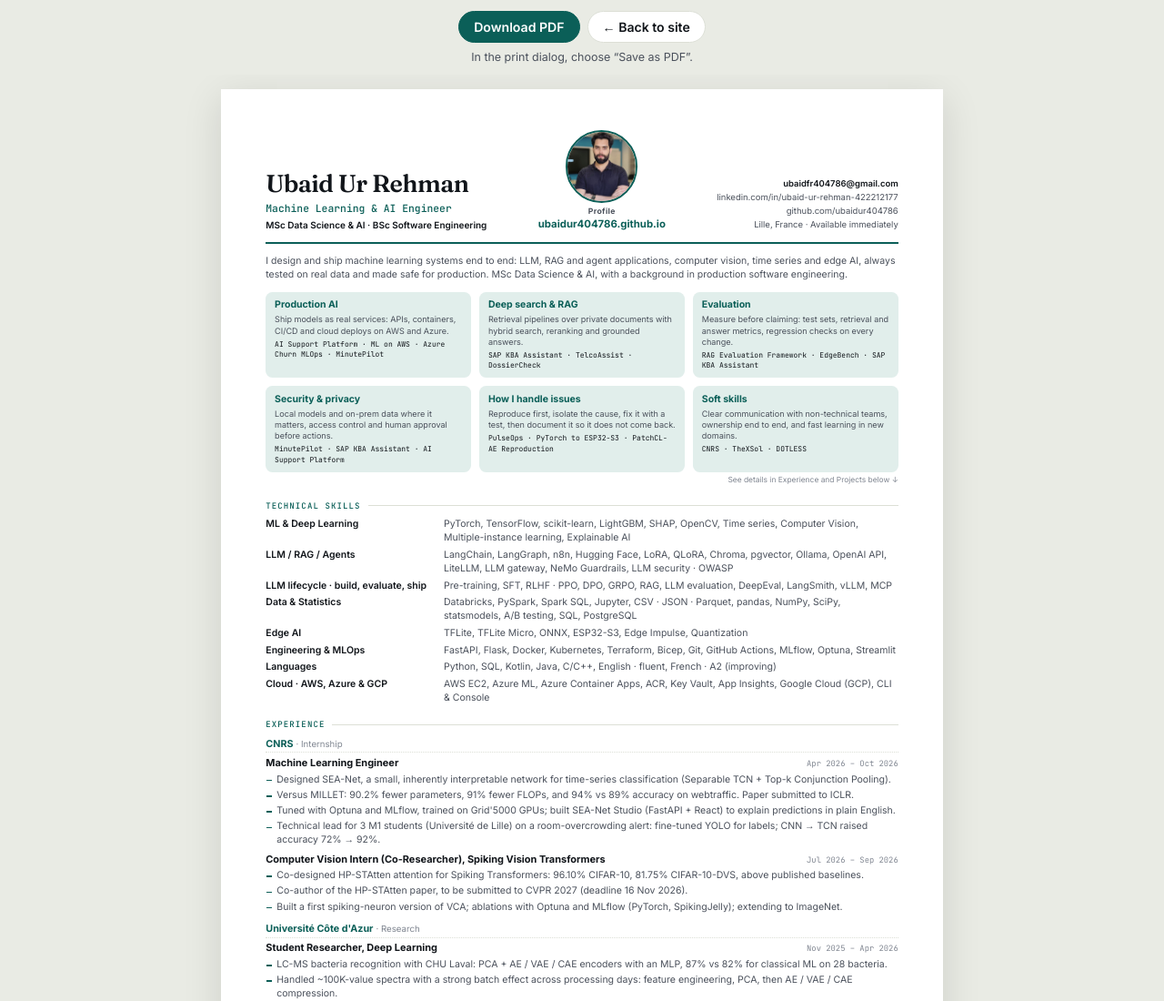
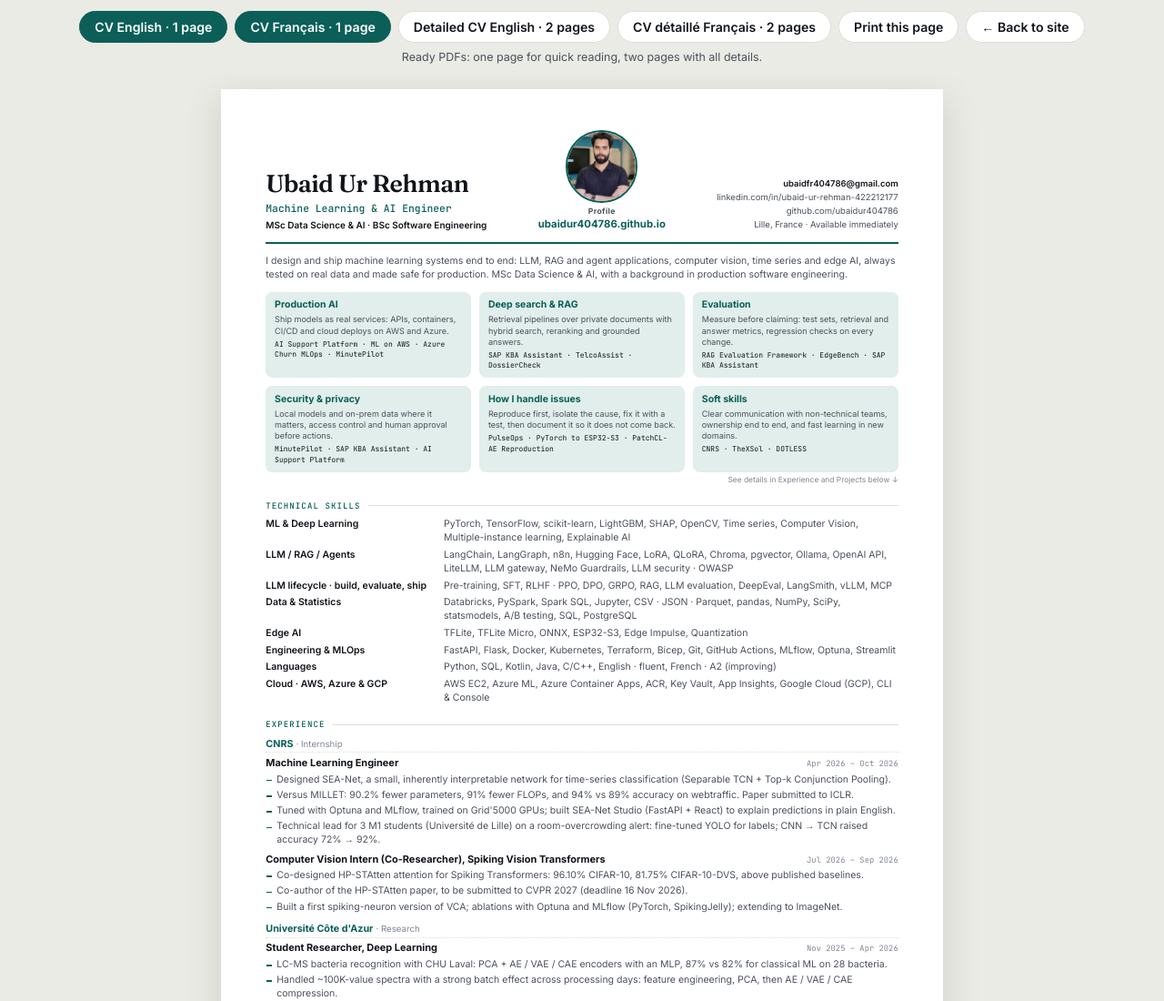
Before and after one commit to ubaidur404786/ubaidur404786.github.io, a plain HTML site: page cv.html in a window 1280 px wide. Shown: the top 1100 px of the page at 91% size. Drawn offline with Linux system fonts and the light colour scheme.

Commit message:
Add downloadable CVs (EN/FR, 1 and 2 pages)

```diff
--- a/cv.html
+++ b/cv.html
@@ -84,9 +84,13 @@ li b,.entry p b{color:var(--text);font-weight:600}
 </head>
 <body>
 <div class="bar">
-  <button class="dl" id="dl">Download PDF</button>
+  <a class="dl" href="cv/Ubaid_Ur_Rehman_CV_EN_1page.pdf" download>CV English · 1 page</a>
+  <a class="dl" href="cv/Ubaid_Ur_Rehman_CV_FR_1page.pdf" download>CV Français · 1 page</a>
+  <a href="cv/Ubaid_Ur_Rehman_CV_EN_2pages.pdf" download>Detailed CV English · 2 pages</a>
+  <a href="cv/Ubaid_Ur_Rehman_CV_FR_2pages.pdf" download>CV détaillé Français · 2 pages</a>
+  <button id="dl">Print this page</button>
   <a href="./">← Back to site</a>
-  <small>In the print dialog, choose “Save as PDF”.</small>
+  <small>Ready PDFs: one page for quick reading, two pages with all details.</small>
 </div>
 <div class="wrapx"><div class="sheet" id="cv"><div class="page"><p style="color:#7f8590">Loading…</p></div></div></div>
 
```
Also changed, not shown: 5 other files.
